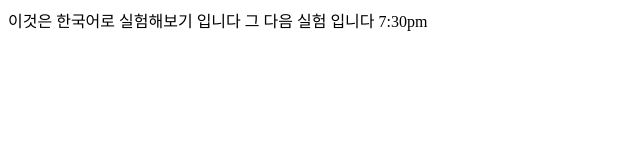
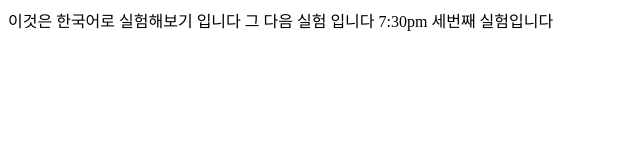
Before and after one commit to littlejtawsome/testblog, a plain HTML site: page index.html in a window 1280 px wide. Shown: the whole page, without its empty margins (0-640 px from the left). Drawn offline with Linux system fonts and the light colour scheme.

Commit message:
세번째 커밋

```diff
--- a/index.html
+++ b/index.html
@@ -9,5 +9,7 @@
 <body>
   이것은 한국어로 실험해보기 입니다
   그 다음 실험 입니다 7:30pm
+  세번째 실험입니다
+
 </body>
 </html>
```
